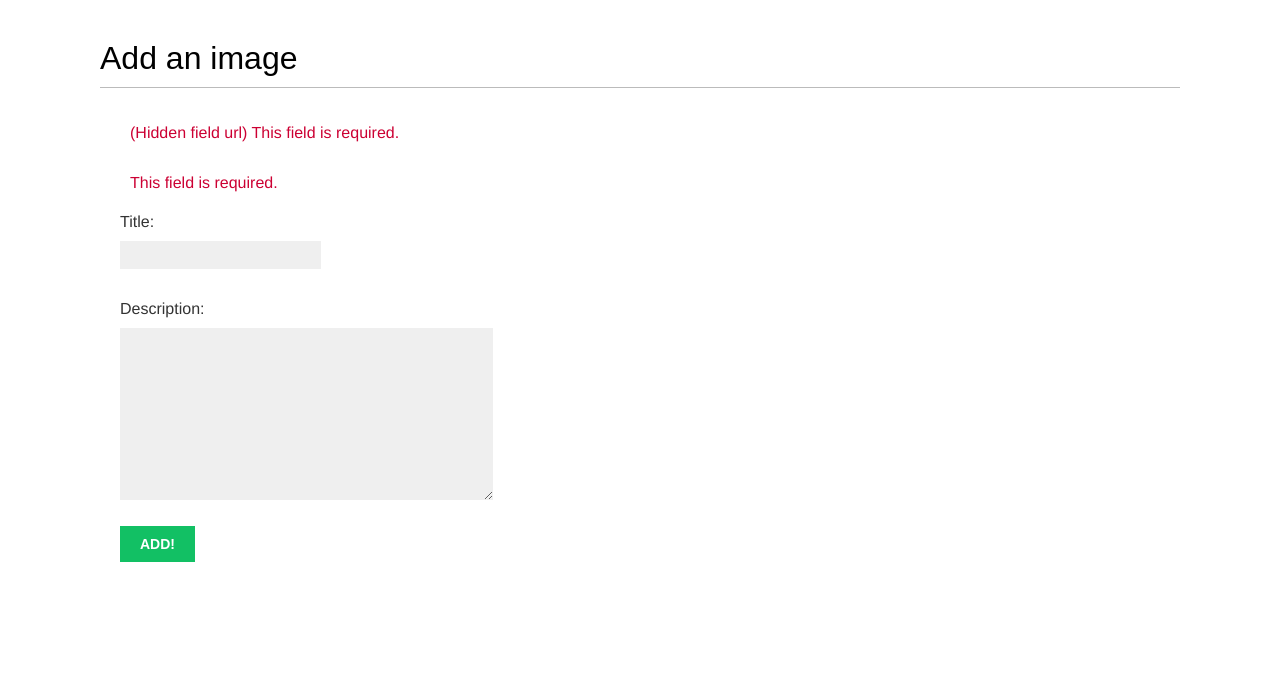
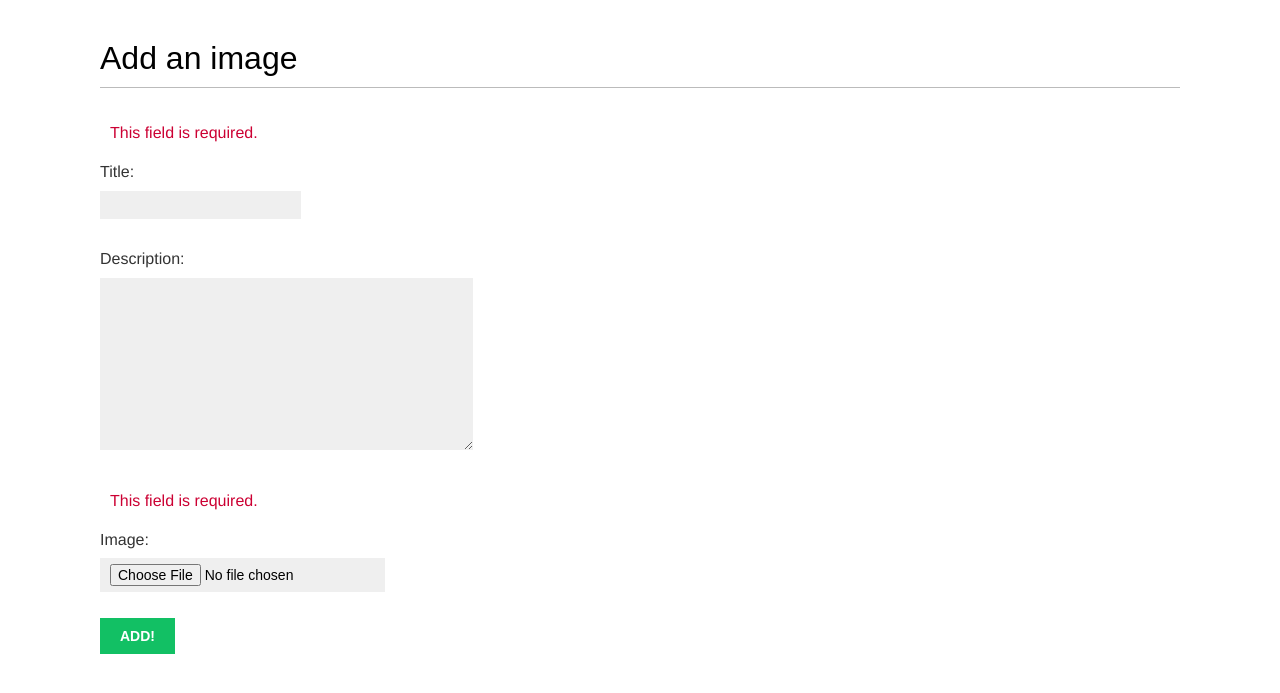
Before and after one commit to Thananjaya/image-sharing, a Django app: page /images/new/ in a window 1280 px wide. Shown: the part 48-741 px from the top of the page. Run offline with Django 3.2, Linux system fonts and the light colour scheme; a user stored in the database is signed in; some web fonts are replaced.

Commit message:
some minor changes been added

```diff
--- a/app/settings.py
+++ b/app/settings.py
@@ -25,7 +25,7 @@ SECRET_KEY = 'e0kzr_m$2lj@_vb8t4pkjy8tmprwkygasubfpxx-$qt$1gg0-a'
 # SECURITY WARNING: don't run with debug turned on in production!
 DEBUG = True
 
-ALLOWED_HOSTS = ['936dda2f.ngrok.io']
+# ALLOWED_HOSTS = ['936dda2f.ngrok.io']
 
 LOGIN_REDIRECT_URL = 'dashboard'
 LOGIN_URL = 'login'
--- a/images/forms.py
+++ b/images/forms.py
@@ -5,19 +5,4 @@ class ImageCreationForm(forms.ModelForm):
 
 	class Meta:
 		model = Image
-		fields = ('title', 'description', 'url')
-		widgets = {
-			'url': forms.HiddenInput
-		}
-
-		def clean_url(self):
-			"""
-				checking whether the incomming url has the valid extensions
-				this method will be called when the is_valid() function is called in the view part
-			"""
-			url = self.cleaned_data['url']
-			valid_extensions = ['jpg', 'jpeg']
-			extension = url.rsplit('.', 1)[1].lower()
-			if extension not in valid_extensions:
-				raise forms.ValidationError('the given image is not with the valid extensions')
-			return url
+		fields = ('title', 'description', 'image')
--- a/images/models.py
+++ b/images/models.py
@@ -8,7 +8,6 @@ class Image(models.Model):
 	title = models.CharField(max_length = 200)
 	description = models.TextField(blank =True)
 	slug = models.SlugField(max_length = 100, blank = True)
-	url = models.URLField()
 	image = models.ImageField(upload_to = 'images/%y/%m/%d')
 	created = models.DateField(auto_now_add = True, db_index = True)
 
--- a/images/templates/images/new.html
+++ b/images/templates/images/new.html
@@ -4,7 +4,6 @@
 
 {% block content %}
   <h1>Add an image</h1>
-  <img src="{{ request.GET.url }}" class="image-preview">
   <form action="." method="post">
     {{ form.as_p }}
     {% csrf_token %}
--- a/images/views.py
+++ b/images/views.py
@@ -8,16 +8,13 @@ from .forms import ImageCreationForm
 @login_required
 def image_create(request):
 	if request.method == 'POST':
-		image_creation_form = ImageCreationForm(data=request.POST)
+		image_creation_form = ImageCreationForm(request.POST)
 		if image_creation_form.is_valid():
-			data = image_creation_form.cleaned_data
 			new_image = image_creation_form.save(commit=False)
 			new_image.user = request.user
-			image = urlrequest.urlopen(data['url'])
-			new_image.image = ContentFile(image.read())
 			new_image.save()
-			messages.success(request, 'image is been saved successfully')
+			messages.success(request, 'Image has been saved successfully!!')
 			return redirect(new_image.get_absolute_url())
 	else:
-		image_creation_form = ImageCreationForm(data=request.GET)
-	return render(request, 'images/new.html', {'form': image_creation_form, 'section': 'images'})
+		image_creation_form = ImageCreationForm(request.GET)
+		return render(request, 'images/new.html', {'form': image_creation_form, 'section': 'images'})
```
Also changed, not shown: db.sqlite3, images/migrations/0003_remove_image_url.py (added).
